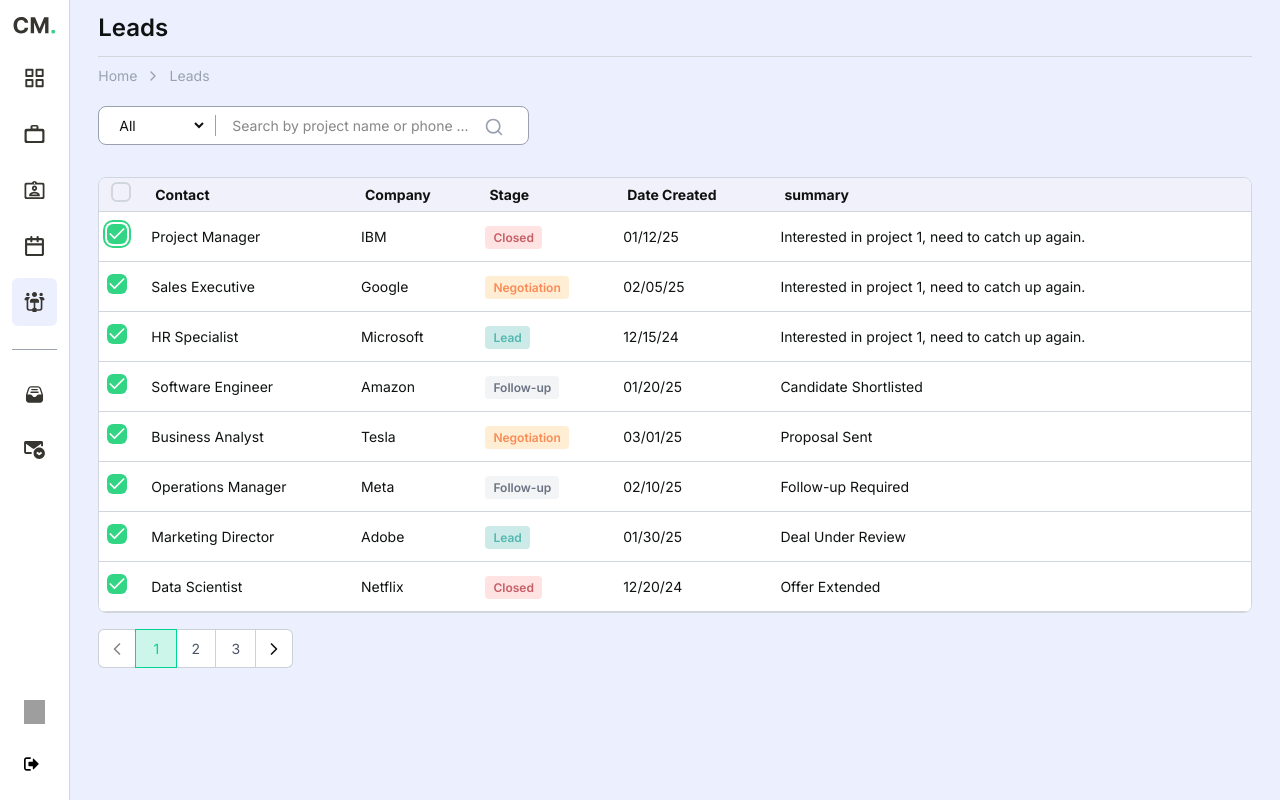
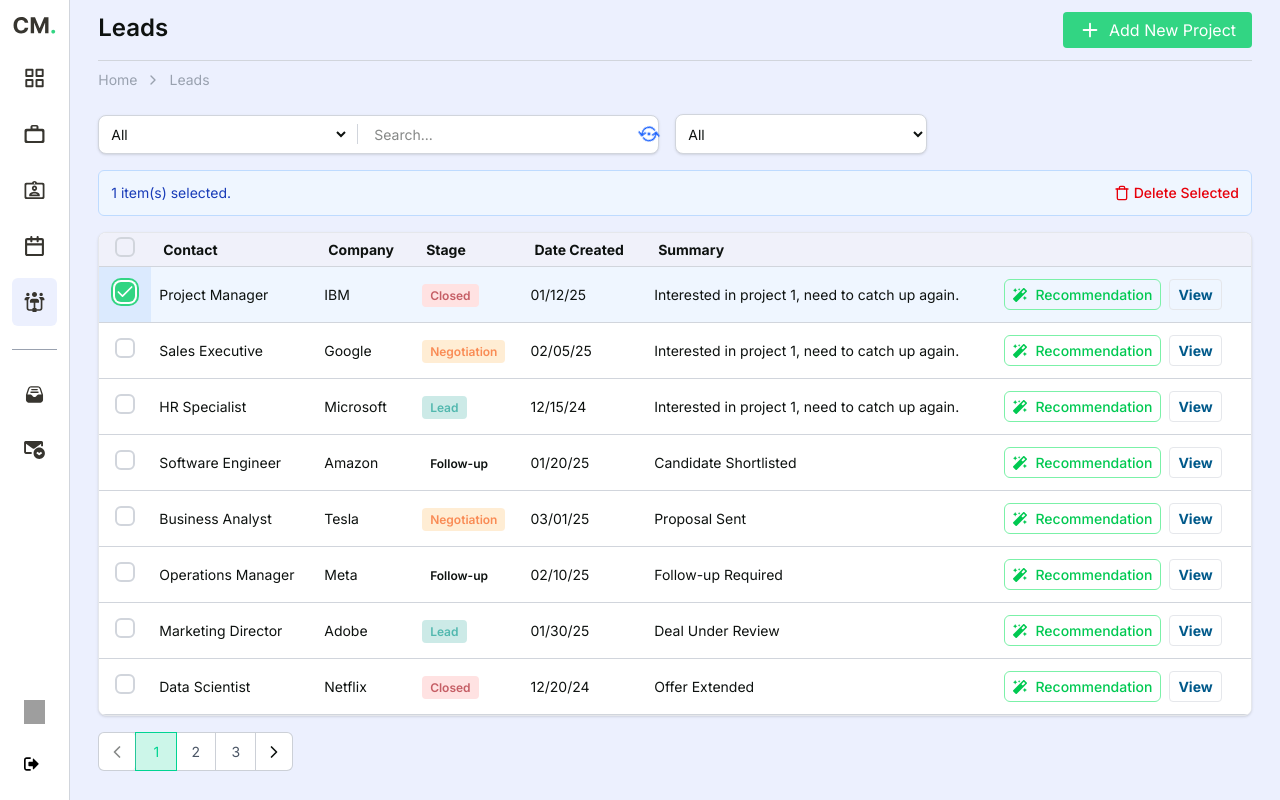
Before and after one commit to Viarsh-Technologies/crm-viarsh, a React (Vite) app: page /leads in a window 1280 px wide. Both pictures are taken after a click on the label 117 px from the left and 236 px from the top of the page. Built offline with nearby package versions, Linux system fonts and the light colour scheme; grey boxes are pictures that could not be loaded.

Commit message:
feat: Enhance TableActionButton with hover/focus styles; update leads data structure to include RecommendationButton and view properties; refactor LeadsPage for improved loading and filtering functionality; add RecommendationButton component for lead recommendations

```diff
--- a/src/components/TableActionButton.jsx
+++ b/src/components/TableActionButton.jsx
@@ -1,9 +1,14 @@
-import React from 'react'
+import React from 'react';
 
-const TableActionButton = ({children}) => {
+const TableActionButton = ({ children, ...props }) => {
   return (
-    <button className='border border-gray-200 text-sky-800 font-bold px-2 py-1 rounded-sm'>{children}</button>
-  )
-}
+    <button
+      className='border border-gray-200 text-sky-800 font-bold px-2 py-1 rounded-sm hover:bg-gray-100 focus:outline-none focus:ring-2 focus:ring-sky-500 focus:ring-opacity-50 transition duration-150 ease-in-out' // Added hover/focus styles
+      {...props}
+    >
+      {children}
+    </button>
+  );
+};
 
-export default TableActionButton
+export default TableActionButton;
--- /dev/null
+++ b/src/components/layout/RecommendationButton.jsx
@@ -0,0 +1,19 @@
+
+import { FaMagic } from "react-icons/fa";
+
+import React from 'react';
+import { ThumbsUp } from 'lucide-react';
+
+const RecommendationButton = ({ onClick }) => {
+  return (
+    <button
+      onClick={onClick}
+      className="flex items-center gap-2 border border-green-300 text-green-500 font-medium rounded-md px-2 py-1 hover:bg-green-50 transition"
+      title="Recommend"
+    >
+      <FaMagic />Recommendation
+    </button>
+  );
+};
+
+export default RecommendationButton;
--- a/src/data/leads-data.json
+++ b/src/data/leads-data.json
@@ -5,7 +5,9 @@
     "leadDateCreated": "01/12/25",
     "summary": "Interested in project 1, need to catch up again.",
     "magic": true,
-    "stage": "Closed"
+    "stage": "Closed",
+    "RecommendationButton": "Recommendation",
+    "view": "View"
   },
   {
     "contact": "Sales Executive",
@@ -13,7 +15,9 @@
     "leadDateCreated": "02/05/25",
     "summary": "Interested in project 1, need to catch up again.",
     "magic": false,
-    "stage": "Negotiation"
+    "stage": "Negotiation",
+    "RecommendationButton": "Recommendation",
+    "view": "View"
   },
   {
     "contact": "HR Specialist",
@@ -21,7 +25,9 @@
     "leadDateCreated": "12/15/24",
     "summary": "Interested in project 1, need to catch up again.",
     "magic": true,
-    "stage": "Lead"
+    "stage": "Lead",
+    "RecommendationButton": "Recommendation",
+    "view": "View"
   },
   {
     "contact": "Software Engineer",
@@ -29,7 +35,9 @@
     "leadDateCreated": "01/20/25",
     "summary": "Candidate Shortlisted",
     "magic": false,
-    "stage": "Follow-up"
+    "stage": "Follow-up",
+    "RecommendationButton": "Recommendation",
+    "view": "View"
   },
   {
     "contact": "Business Analyst",
@@ -37,7 +45,9 @@
     "leadDateCreated": "03/01/25",
     "summary": "Proposal Sent",
     "magic": true,
-    "stage": "Negotiation"
+    "stage": "Negotiation",
+    "RecommendationButton": "Recommendation",
+    "view": "View"
   },
   {
     "contact": "Operations Manager",
@@ -45,7 +55,9 @@
     "leadDateCreated": "02/10/25",
     "summary": "Follow-up Required",
     "magic": false,
-    "stage": "Follow-up"
+    "stage": "Follow-up",
+    "RecommendationButton": "Recommendation",
+    "view": "View"
   },
   {
     "contact": "Marketing Director",
@@ -53,7 +65,9 @@
     "leadDateCreated": "01/30/25",
     "summary": "Deal Under Review",
     "magic": true,
-    "stage": "Lead"
+    "stage": "Lead",
+    "RecommendationButton": "Recommendation",
+    "view": "View"
   },
   {
     "contact": "Data Scientist",
@@ -61,7 +75,9 @@
     "leadDateCreated": "12/20/24",
     "summary": "Offer Extended",
     "magic": false,
-    "stage": "Closed"
+    "stage": "Closed",
+    "RecommendationButton": "Recommendation",
+    "view": "View"
   },
   {
     "contact": "IT Consultant",
@@ -69,7 +85,9 @@
     "leadDateCreated": "02/18/25",
     "summary": "Discussion In Progress",
     "magic": true,
-    "stage": "Negotiation"
+    "stage": "Negotiation",
+    "RecommendationButton": "Recommendation",
+    "view": "View"
   },
   {
     "contact": "Finance Manager",
@@ -77,7 +95,9 @@
     "leadDateCreated": "01/08/25",
     "summary": "Candidate Accepted Offer",
     "magic": false,
-    "stage": "Closed"
+    "stage": "Closed",
+    "RecommendationButton": "Recommendation",
+    "view": "View"
   },
   {
     "contact": "Product Manager",
@@ -85,7 +105,9 @@
     "leadDateCreated": "03/05/25",
     "summary": "Final Interview Scheduled",
     "magic": true,
-    "stage": "Lead"
+    "stage": "Lead",
+    "RecommendationButton": "Recommendation",
+    "view": "View"
   },
   {
     "contact": "Support Engineer",
@@ -93,7 +115,9 @@
     "leadDateCreated": "02/25/25",
     "summary": "Contract Signed",
     "magic": false,
-    "stage": "Closed"
+    "stage": "Closed",
+    "RecommendationButton": "Recommendation",
+    "view": "View"
   },
   {
     "contact": "Cloud Architect",
@@ -101,7 +125,9 @@
     "leadDateCreated": "01/15/25",
     "summary": "Awaiting Candidate Confirmation",
     "magic": true,
-    "stage": "Follow-up"
+    "stage": "Follow-up",
+    "RecommendationButton": "Recommendation",
+    "view": "View"
   },
   {
     "contact": "Security Analyst",
@@ -109,7 +135,9 @@
     "leadDateCreated": "02/02/25",
     "summary": "Background Check Pending",
     "magic": false,
-    "stage": "Lead"
+    "stage": "Lead",
+    "RecommendationButton": "Recommendation",
+    "view": "View"
   },
   {
     "contact": "UX Designer",
@@ -117,7 +145,9 @@
     "leadDateCreated": "01/28/25",
     "summary": "Offer Negotiation Ongoing",
     "magic": true,
-    "stage": "Negotiation"
+    "stage": "Negotiation",
+    "RecommendationButton": "Recommendation",
+    "view": "View"
   },
   {
     "contact": "Project Coordinator",
@@ -125,7 +155,9 @@
     "leadDateCreated": "02/12/25",
     "summary": "Documentation Submitted",
     "magic": false,
-    "stage": "Follow-up"
+    "stage": "Follow-up",
+    "RecommendationButton": "Recommendation",
+    "view": "View"
   },
   {
     "contact": "company Manager",
@@ -133,7 +165,9 @@
     "leadDateCreated": "01/10/25",
     "summary": "Candidate Declined Offer",
     "magic": true,
-    "stage": "Closed"
+    "stage": "Closed",
+    "RecommendationButton": "Recommendation",
+    "view": "View"
   },
   {
     "contact": "DevOps Engineer",
@@ -141,7 +175,9 @@
     "leadDateCreated": "03/03/25",
     "summary": "Technical Assessment Passed",
     "magic": false,
-    "stage": "Lead"
+    "stage": "Lead",
+    "RecommendationButton": "Recommendation",
+    "view": "View"
   },
   {
     "contact": "QA Specialist",
@@ -149,7 +185,9 @@
     "leadDateCreated": "02/14/25",
     "summary": "Feedback Pending",
     "magic": true,
-    "stage": "Follow-up"
+    "stage": "Follow-up",
+    "RecommendationButton": "Recommendation",
+    "view": "View"
   },
   {
     "contact": "Customer Success Manager",
@@ -157,6 +195,8 @@
     "leadDateCreated": "01/22/25",
     "summary": "Deal Closed Successfully",
     "magic": false,
-    "stage": "Closed"
+    "stage": "Closed",
+    "RecommendationButton": "Recommendation",
+    "view": "View"
   }
 ]
--- a/src/pages/ContactsPage.jsx
+++ b/src/pages/ContactsPage.jsx
@@ -39,8 +39,8 @@ const statusMapping = {
 };
 const ContactsPage = () => {
     const [filteredData, setFilteredData] = useState([]);
-    const [loading, setLoading] = useState(false); // Add loading state
-    const navigate = useNavigate(); // Correct usage
+    const [loading, setLoading] = useState(false);
+    const navigate = useNavigate();
 
     const itemsPerPage = 8;
 
@@ -49,7 +49,7 @@ const ContactsPage = () => {
         totalPages,
         paginatedData,
         paginationRange,
-        handlePaginate, // Use handlePaginate from usePagination
+        handlePaginate,
     } = usePagination(filteredData, itemsPerPage);
     const { selectedRows, handleSelectAll, handleRowSelect } = useRowSelection(data);
 
@@ -65,10 +65,10 @@ const ContactsPage = () => {
         const timeoutId = setTimeout(() => {
             handleFilterAndSearch();
             setLoading(false);
-        }, 500); // Debounce search (wait 500ms before filtering)
+        }, 500);
 
-        return () => clearTimeout(timeoutId); // Clear timeout on change
-    }, [query, selectedStage]); // Runs whenever query or stage changes
+        return () => clearTimeout(timeoutId);
+    }, [query, selectedStage]);
 
     const handleFilterAndSearch = () => {
         let filtered = data;
@@ -85,7 +85,7 @@ const ContactsPage = () => {
             );
         }
 
-        setFilteredData(filtered); // Updates displayed results
+        setFilteredData(filtered);
         console.log("changed")
     };
 
--- a/src/pages/LeadsPage.jsx
+++ b/src/pages/LeadsPage.jsx
@@ -1,167 +1,274 @@
-import React, { useEffect, useState } from 'react'
-import PageTitle from '../components/layout/PageTitle'
-import { Edit, Trash, Plus, Search, RefreshCcwDot } from "lucide-react";
+import React, { useEffect, useState } from 'react';
+import PageTitle from '../components/layout/PageTitle';
+import { Trash, Plus, Search, RefreshCcwDot } from 'lucide-react';
 import Breadcrumbs from '../components/layout/Breadcrumbs';
 import Th from '../components/common/Th';
 import Td from '../components/common/Td';
-import data from '../data/leads-data.json'
+import data from '../data/leads-data.json';
 import Pagination from '../components/Pagination';
 import StatusBadge from '../components/StatusBadge';
 import CustomCheckbox from '../components/common/CustomCheckbox';
 import { usePagination } from '../hooks/usePagination';
 import { useRowSelection } from '../hooks/useRowSelection';
-import { RefreshCcw } from 'lucide';
+import TableActionButton from '../components/TableActionButton';
+import RecommendationButton from '../components/layout/RecommendationButton';
+
 
 const breadcrumbItems = [
     { name: 'Home', path: '/' },
     { name: 'Leads', path: '' },
-]
+];
+
 const columns = [
-    { key: "contact", label: "Contact", orderBy: true },
-    { key: "company", label: "Company", orderBy: false },
-    { key: "stage", label: "Stage", orderBy: false },
-    { key: "leadDateCreated", label: "Date Created", orderBy: false },
-    { key: "summary", label: "summary", orderBy: false },
-    { key: "magic", label: "", orderBy: false },
-  ]
+    { key: 'contact', label: 'Contact', orderBy: true },
+    { key: 'company', label: 'Company', orderBy: false },
+    { key: 'stage', label: 'Stage', orderBy: false },
+    { key: 'leadDateCreated', label: 'Date Created', orderBy: false },
+    { key: 'summary', label: 'Summary', orderBy: false },
+    { key: 'actions', label: '', orderBy: false },
+];
+
 const statusMapping = {
-    "Lead": "positive",
-    "Negotiation": "warning",
-    "Closed": "negative",
-    "default": "neutral",
+    Lead: 'positive',
+    Negotiation: 'warning',
+    Closed: 'negative',
+    default: 'neutral',
+    'Follow-up': 'info',
 };
 
 const LeadsPage = () => {
     const [filteredData, setFilteredData] = useState([]);
     const [loading, setLoading] = useState(false);
+    const [initialLoading, setInitialLoading] = useState(true);
 
     const itemsPerPage = 8;
+
+    const leadsWithIds = data.map((item, index) => ({ ...item, id: item.id || `lead-${index}` }));
+
+    const { selectedRows, handleRowSelect, setSelectedRows } = useRowSelection(leadsWithIds.map(item => item.id));
 
     const {
         currentPage,
         totalPages,
         paginatedData,
         paginationRange,
-        handlePaginate, // Use handlePaginate from usePagination
+        handlePaginate,
+        setCurrentPage,
     } = usePagination(filteredData, itemsPerPage);
-    const { selectedRows, handleSelectAll, handleRowSelect } = useRowSelection(data);
-
 
     useEffect(() => {
-        setFilteredData(data)
-    }, [])
+        setFilteredData(leadsWithIds);
+        setInitialLoading(false);
+    }, []);
 
-    const [query, setQuery] = useState("");
-    const [selectedStage, setSelectedStage] = useState("All");
+    const [query, setQuery] = useState('');
+    const [selectedStage, setSelectedStage] = useState('All');
+
     useEffect(() => {
         setLoading(true);
         const timeoutId = setTimeout(() => {
             handleFilterAndSearch();
             setLoading(false);
-        }, 500); // Debounce search (wait 500ms before filtering)
+        }, 500);
 
-        return () => clearTimeout(timeoutId); // Clear timeout on change
-    }, [query, selectedStage]); // Runs whenever query or stage changes
+        return () => clearTimeout(timeoutId);
+    }, [query, selectedStage]);
 
     const handleFilterAndSearch = () => {
-        let filtered = data;
+        let filtered = leadsWithIds;
 
-        if (selectedStage !== "All") {
+        if (selectedStage !== 'All') {
             filtered = filtered.filter((row) => row.stage === selectedStage);
         }
 
-        if (query.length > 2) {
+        if (query.trim().length > 0) {
+            const lowerCaseQuery = query.toLowerCase();
             filtered = filtered.filter((row) =>
                 Object.values(row).some((value) =>
-                    value.toString().toLowerCase().includes(query.toLowerCase())
+                    value?.toString().toLowerCase().includes(lowerCaseQuery)
                 )
             );
         }
 
-        setFilteredData(filtered); // Updates displayed results
-        console.log("changed")
+        setFilteredData(filtered);
+        setCurrentPage(1);
+        setSelectedRows([]);
+    };
+
+    const handleViewAction = (rowId) => {
+        console.log('View clicked for row ID:', rowId);
+    };
+
+    const handleRecommendationAction = (rowId) => {
+        console.log('Recommendation clicked for row ID:', rowId);
     };
 
     const onAction = () => {
-        console.log('Clicked')
+        console.log('Page title action clicked');
+    };
+
+    const handleSelectAllOnPage = (isChecked) => {
+        const pageRowIds = paginatedData.map(row => row.id);
+        if (isChecked) {
+            setSelectedRows(prevSelected => [...new Set([...prevSelected, ...pageRowIds])]);
+        } else {
+            setSelectedRows(prevSelected => prevSelected.filter(id => !pageRowIds.includes(id)));
+        }
+    };
+
+    const isAllOnPageSelected = paginatedData.length > 0 && paginatedData.every(row => selectedRows.includes(row.id));
+    const isAnySelectedOnPage = paginatedData.some(row => selectedRows.includes(row.id));
+
+
+    if (initialLoading) {
+        return <div className="p-4 text-center">Loading Leads...</div>;
     }
 
     return (
         <div>
-            <PageTitle title={'Leads'} actionText='' ActionIcon={''} onAction={''} />
-            <div><Breadcrumbs items={breadcrumbItems} /></div>
-            <div className='flex mt-3 gap-4'>
-                <div className="flex gap-0 mb-4 p-2 border border-gray-400 bg-white rounded-lg relative ">
+            <PageTitle title={'Leads'} actionText='Add New Project' ActionIcon={Plus} onAction={onAction} />
+            <div className="mb-4">
+                <Breadcrumbs items={breadcrumbItems} />
+            </div>
+            <div className='flex flex-wrap mt-3 gap-4 items-center'>
+            <div className="flex flex-wrap gap-2 mb-4 border border-gray-300 bg-white rounded-lg relative items-center shadow-sm">
+
+  {/* First Dropdown */}
   <select
     onChange={(e) => setSelectedStage(e.target.value)}
-                        className="px-2 border-0 rounded w-[100px] focus:outline-0 active:outline-0 focus:bg-gray-100"
+    className="px-2 border-0 rounded  w-[250px] h-[37px] focus:outline-0 active:outline-0 focus:bg-gray-100"
   >
     <option value="All">All</option>
     <option value="Negotiation">Negotiation</option>
     <option value="Lead">Lead</option>
     <option value="Closed">Closed</option>
-                        <option value="Follow-up	">Follow-up	</option>
+    <option value="Follow-up">Follow-up</option>
+  </select>
 
-                    </select>
-                    <span className='height-full w-px bg-gray-400 ml-2 mr-2'></span>
-                    <div className='relative pr-8'>
+  <span className="h-5 w-px bg-gray-300"></span>
+
+  {/* Search Bar */}
+  <div className="relative flex-grow min-w-[200px]">
     <input
       type="text"
-                            placeholder="Search by project name or phone ..."
+      placeholder="Search..."
       value={query}
       onChange={(e) => setQuery(e.target.value)}
-                            className="border-0 rounded-sm px-2 mr-2 w-64 focus:outline-0 active:outline-0 focus:bg-gray-100"
+      className="border-0 rounded-sm px-2 py-1 mr-8 w-full focus:outline-none focus:ring-2 focus:ring-blue-500 focus:ring-opacity-50"
     />
-                        <Search size='20px' className='absolute right-4  top-[2px] text-gray-400' />
+    {!loading && (
+      <Search
+        size="18px"
+        className="absolute right-2 top-1/2 transform -translate-y-1/2 text-gray-400 pointer-events-none"
+      />
+    )}
   </div>
-                    {loading ? (
-    <RefreshCcwDot className="animate-spin text-gray-600" size={24} />
-) :('')}
+
+  {/* Spinner if loading */}
+  {loading && (
+    <RefreshCcwDot className="animate-spin text-blue-600 ml-2" size={18} />
+  )}
+
+  {/* Second Dropdown - Separated with margin-left */}
+
 </div>
+<div className="flex flex-wrap mb-4 border border-gray-300 bg-white rounded-lg relative items-center shadow-sm">
+<select
+    onChange={(e) => setSelectedStage(e.target.value)}
+    className="px-2 border-0 rounded w-[250px] h-[38px] focus:outline-0 active:outline-0 focus:bg-gray-100"
+  >
+    <option value="All">All</option>
+    <option value="Negotiation">Negotiation</option>
+    <option value="Lead">Lead</option>
+    <option value="Closed">Closed</option>
+    <option value="Follow-up">Follow-up</option>
+  </select>
 </div>
-            <div className="border border-gray-300 rounded-lg overflow-hidden mt-4">
-                <table className='min-w-full bg-white'>
-                    <thead>
-                        <tr >
-                            <Th><CustomCheckbox onChange={handleSelectAll} checked={selectedRows.length === data.length && data.length > 0} /></Th>
+
+
+
+
+            </div>
+
+            {selectedRows.length > 0 && (
+                <div className="mb-4 p-3 bg-blue-50 border border-blue-200 rounded-md text-sm text-blue-800 flex justify-between items-center"> {/* Adjusted padding/color */}
+                    <span>{selectedRows.length} item(s) selected.</span>
+                    <button onClick={() => console.log("Delete selected:", selectedRows)} className="ml-4 text-red-600 hover:text-red-800 font-medium flex items-center gap-1">
+                        <Trash size={16} /> Delete Selected
+                    </button>
+                </div>
+            )}
+
+            <div className="border border-gray-200 rounded-lg overflow-x-auto shadow-sm bg-white">
+                <table className='min-w-full'>
+                    <thead className="bg-gray-50">
+                        <tr>
+                            <Th className="w-12 px-4">
+                                <CustomCheckbox
+                                    onChange={(e) => handleSelectAllOnPage(e.target.checked)}
+                                    checked={isAllOnPageSelected}
+                                    indeterminate={isAnySelectedOnPage && !isAllOnPageSelected}
+                                />
+                            </Th>
                             {columns.map((column) => (
                                 <Th key={column.key}>{column.label}</Th>
                             ))}
                         </tr>
                     </thead>
-                    <tbody>
-                        {paginatedData.map((row, rowIndex) => (
-                            <tr key={rowIndex} className='group bg-white hover:shadow-[0px_4px_7px_rgb(0_0_0_/_13%)] hover:z-10 transition-shadow duration-200 relative '>
-                                <Td className='w-2.5  px-0 group-hover:bg-brand-surface/50'>
-                                    <CustomCheckbox onChange={() => handleRowSelect(row.id)} checked={selectedRows.includes(row.id)} />
+                    <tbody className="divide-y divide-gray-200">
+                        {paginatedData.length > 0 ? (
+                            paginatedData.map((row) => (
+                                <tr key={row.id} className={`group hover:bg-gray-50 transition-colors duration-150 ${selectedRows.includes(row.id) ? 'bg-blue-50' : 'bg-white'}`}>
+                                    <Td className={`px-4 ${selectedRows.includes(row.id) ? 'bg-blue-100 group-hover:bg-blue-100' : 'group-hover:bg-gray-100'}`}> {/* Adjusted padding/hover */}
+                                        <CustomCheckbox
+                                            onChange={() => handleRowSelect(row.id)}
+                                            checked={selectedRows.includes(row.id)}
+                                        />
                                     </Td>
 
                                     {columns.map((column) => (
-                                    <Td key={column.key} className=' group-hover:bg-brand-surface/50 '>
-                                        {column.key === "stage" ? (
+                                        <Td key={column.key} className={`${selectedRows.includes(row.id) ? 'bg-blue-50 group-hover:bg-blue-50' : 'group-hover:bg-gray-50'}`}>
+                                            {column.key === 'stage' ? (
                                                 <StatusBadge
                                                     status={row[column.key]}
-                                                statusType={statusMapping[row[column.key]] || "neutral"}
+                                                    statusType={statusMapping[row[column.key]] || statusMapping['default']}
                                                 />
+                                            ) : column.key === 'actions' ? (
+                                                <div className="flex items-center gap-2"> {/* Use flex to space out buttons */}
+                                                    <RecommendationButton onClick={() => handleRecommendationAction(row.id)} />
+                                                    <TableActionButton onClick={() => handleViewAction(row.id)}>
+                                                        {row.view || 'View'} {/* Use data value or fallback */}
+                                                    </TableActionButton>
+
+                                                </div>
                                             ) : (
-                                            row[column.key]
+                                                row[column.key] !== undefined && row[column.key] !== null ? row[column.key].toString() : <span className="text-gray-400">N/A</span> // Style N/A
                                             )}
                                         </Td>
                                     ))}
                                 </tr>
                             ))
-                        }
+                        ) : (
+                            <tr>
+                                <Td colSpan={columns.length + 1} className="text-center py-10 text-gray-500">
+                                    No leads found matching your criteria.
+                                </Td>
+                            </tr>
+                        )}
                     </tbody>
                 </table>
             </div>
+
+            {totalPages > 1 && (
                 <Pagination
                     currentPage={currentPage}
                     totalPages={totalPages}
                     paginationRange={paginationRange}
                     onPaginate={handlePaginate}
                 />
+            )}
         </div>
-    )
-}
+    );
+};
 
-export default LeadsPage
+export default LeadsPage;
```
Also changed, not shown: src/data/projectss-data.json (line endings or trailing spaces). Lines whose indentation alone changed are shown as unchanged.
